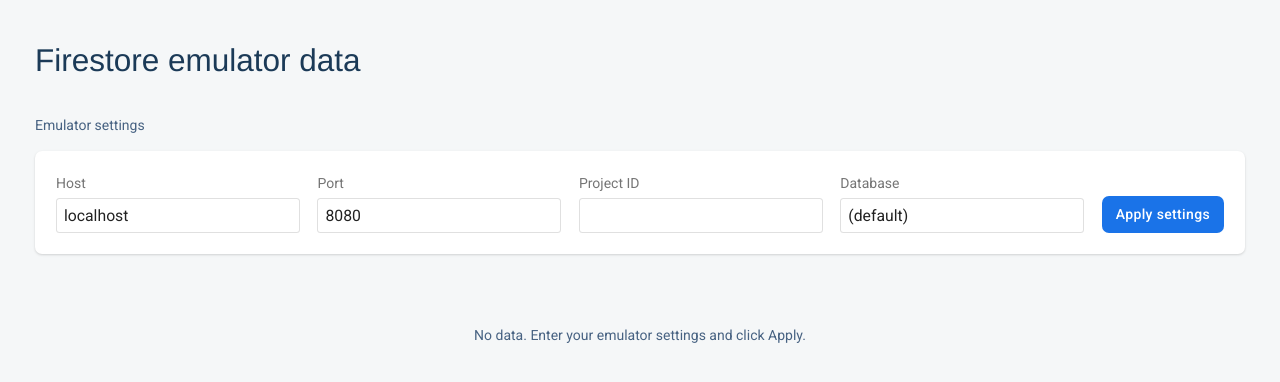
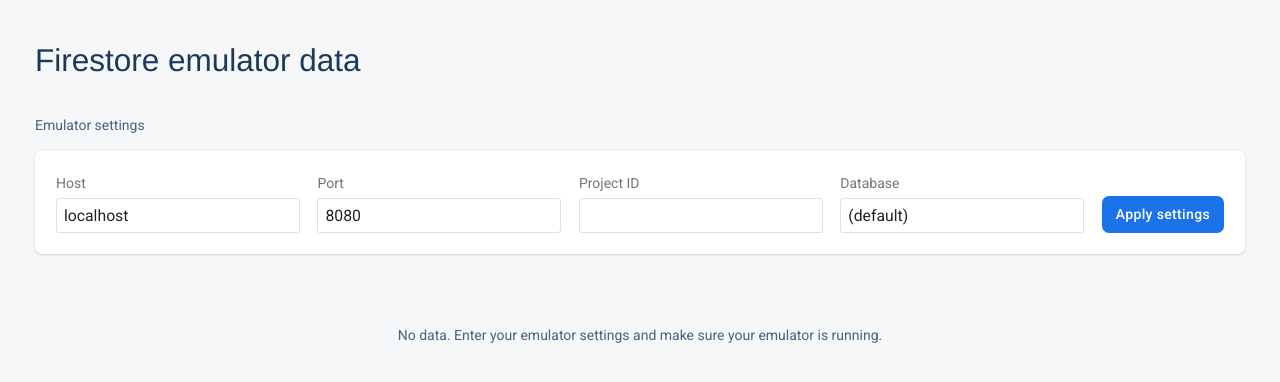
Before and after one commit to matthewhall/fseui, a Vue app: page / in a window 1280 px wide. Shown: the top 382 px of the page. Built offline with nearby package versions, Linux system fonts and the light colour scheme; a web font is replaced by a local one.

Commit message:
Adjusts no data message

```diff
--- a/src/components/Firestore/SectionData/SectionData.vue
+++ b/src/components/Firestore/SectionData/SectionData.vue
@@ -15,7 +15,7 @@
       class="text-navy-300 mt-20">
       <p
         class="text-center">
-        No data. Enter your emulator settings and click Apply.
+        No data. Enter your emulator settings and make sure your emulator is running.
       </p>
     </div>
   </div>
```
